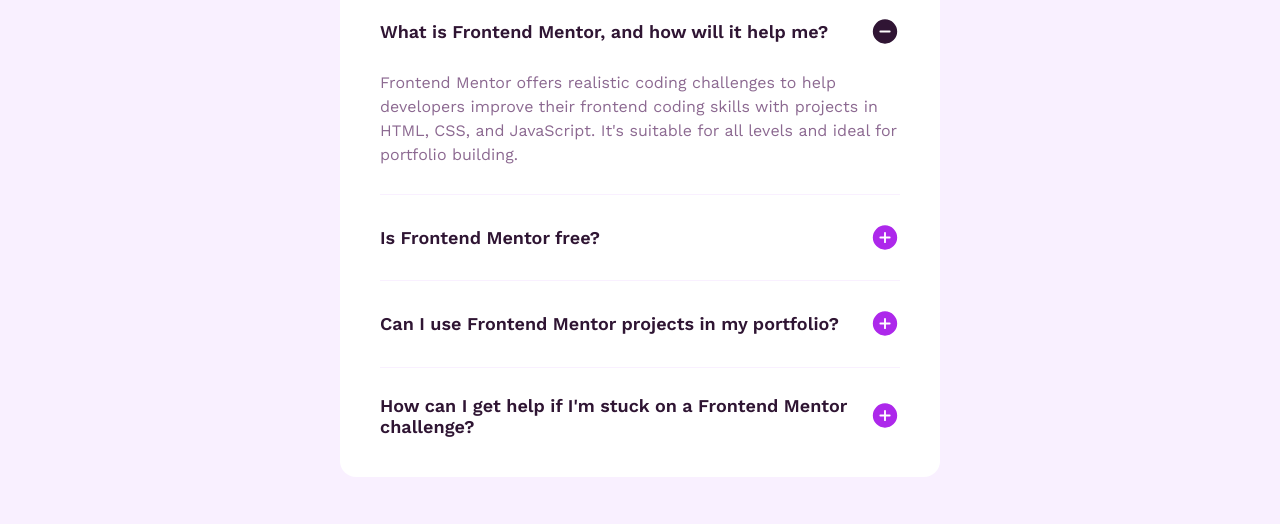
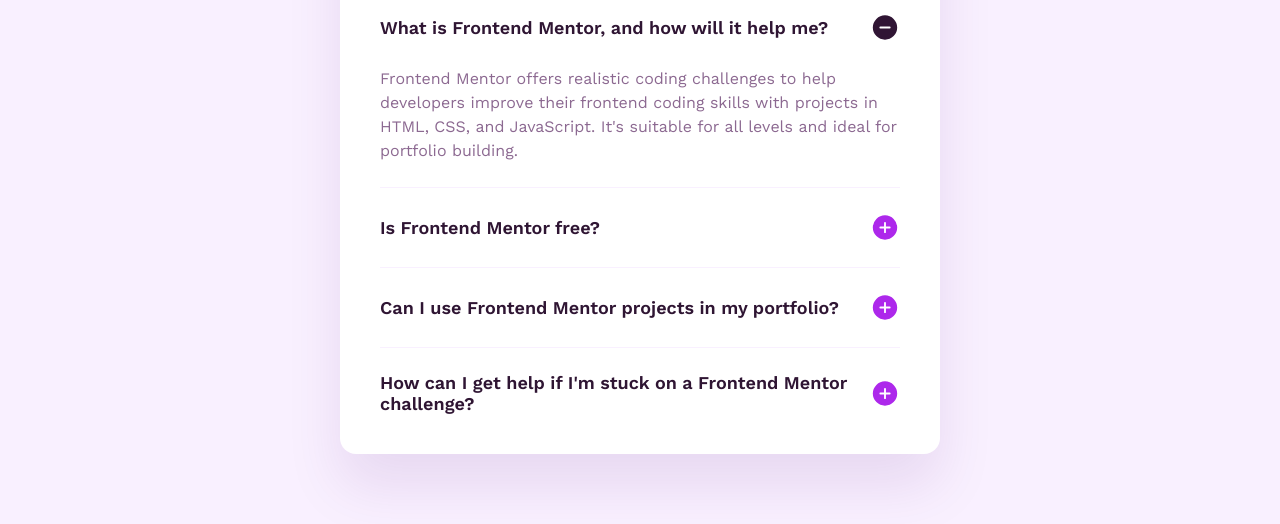
Before and after one commit to Antonvasilache/faq-accordion, a website: page index.html in a window 1280 px wide. Shown: the part 284-808 px from the top of the page. Drawn offline with nearby package versions, Linux system fonts and the light colour scheme.

Commit message:
added shadow, fixed height

```diff
--- a/styles.css
+++ b/styles.css
@@ -36,7 +36,8 @@
   width: 37.5rem;
   padding: 2.5rem;
   border-radius: 1rem;
-  gap: 1.7rem;
+  gap: 1.5rem;
+  box-shadow: 0 2rem 3.5rem rgba(80, 0, 118, 0.1);
 }
 
 .accordion-header {
@@ -57,7 +58,7 @@
   display: flex;
   flex-direction: column;
   gap: 1.5rem;
-  padding-bottom: 1.7rem;
+  padding-bottom: 1.5rem;
   border-bottom: 1px solid var(--Light-pink);
 }
 
```
